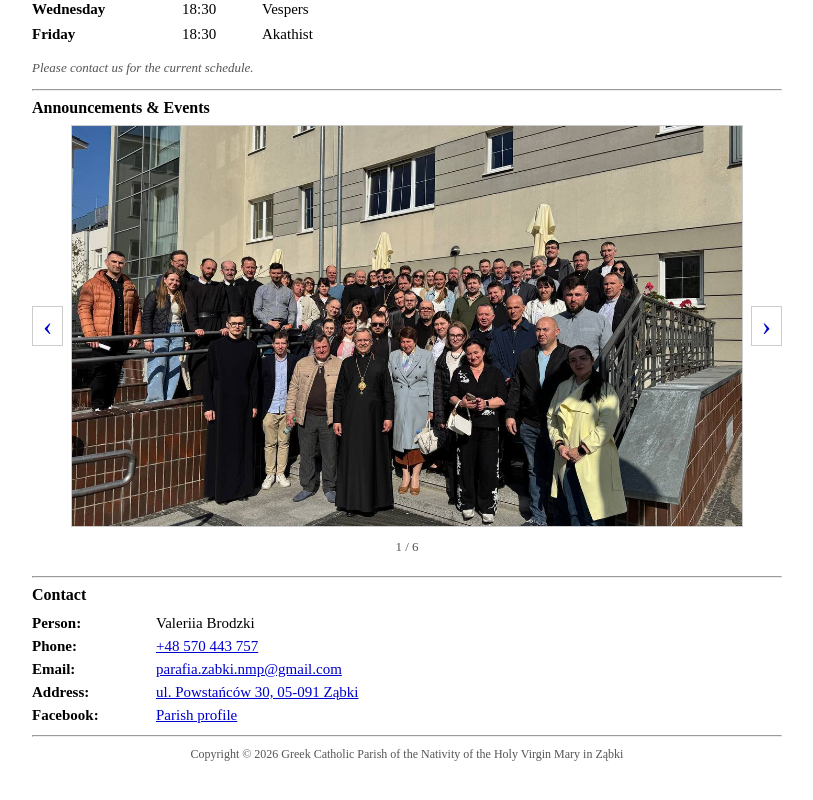
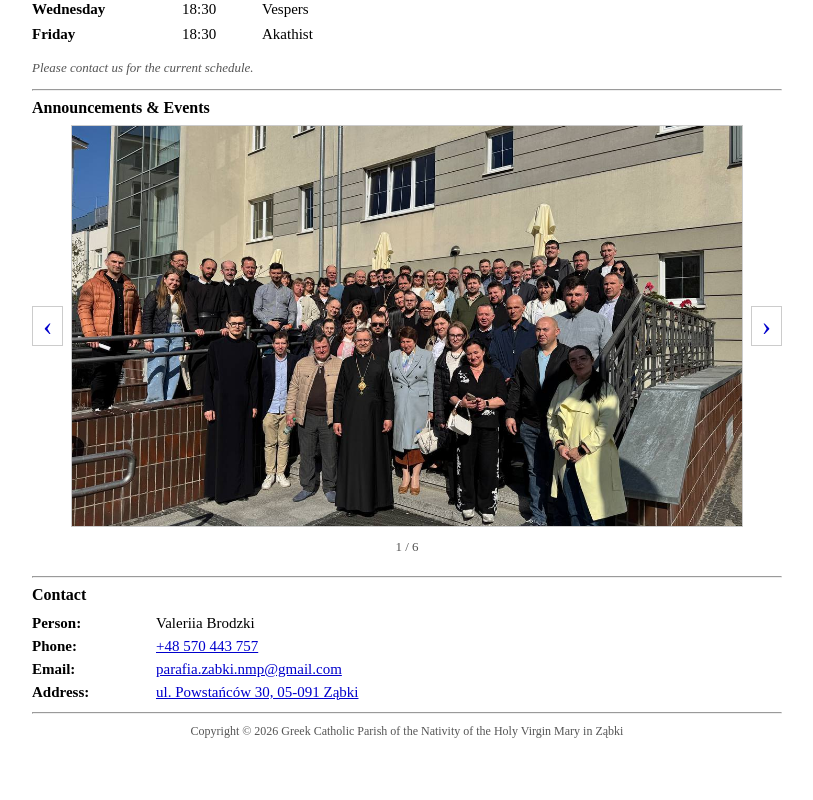
Before and after one commit to oleksandrserkov/parafia-zabki, a Next.js app: page / in a window 1280 px wide. Shown: the part 765-1565 px from the top of the page, without its empty margins (233-1046 px from the left). Built offline with nearby package versions, Linux system fonts and the light colour scheme.

Commit message:
Remove Facebook link from contact

```diff
--- a/app/page.js
+++ b/app/page.js
@@ -5,7 +5,6 @@ import Image from 'next/image'
 import styles from './page.module.css'
 import Carousel from './Carousel'
 
-const FB_URL = 'https://www.facebook.com/people/Parafia-greckokatolicka-pw-narodzenia-NMP-w-Z%C4%85bkach/61556733593364/'
 const MAPS_URL = 'https://maps.google.com/?q=ul.+Powsta%C5%84c%C3%B3w+30+Z%C4%85bki+Polska'
 
 const CONTENT = {
@@ -50,7 +49,6 @@ const CONTENT = {
         { label: 'Tel:', value: '+48 570 443 757', href: 'tel:+48570443757' },
         { label: 'E-mail:', value: 'parafia.zabki.nmp@gmail.com', href: 'mailto:parafia.zabki.nmp@gmail.com' },
         { label: 'Adres:', value: 'ul. Powstańców 30, 05-091 Ząbki', href: MAPS_URL },
-        { label: 'Facebook:', value: 'Profil parafii', href: FB_URL },
       ],
     },
     footer: 'Copyright © 2026 Parafia Greckokatolicka pw. Narodzenia NMP w Ząbkach',
@@ -96,7 +94,6 @@ const CONTENT = {
         { label: 'Phone:', value: '+48 570 443 757', href: 'tel:+48570443757' },
         { label: 'Email:', value: 'parafia.zabki.nmp@gmail.com', href: 'mailto:parafia.zabki.nmp@gmail.com' },
         { label: 'Address:', value: 'ul. Powstańców 30, 05-091 Ząbki', href: MAPS_URL },
-        { label: 'Facebook:', value: 'Parish profile', href: FB_URL },
       ],
     },
     footer: 'Copyright © 2026 Greek Catholic Parish of the Nativity of the Holy Virgin Mary in Ząbki',
```
